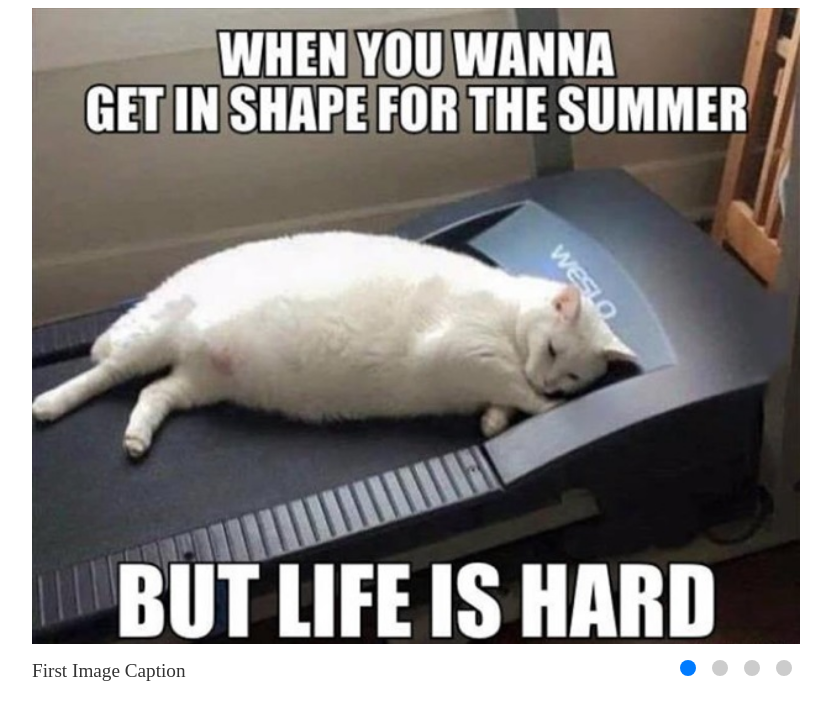
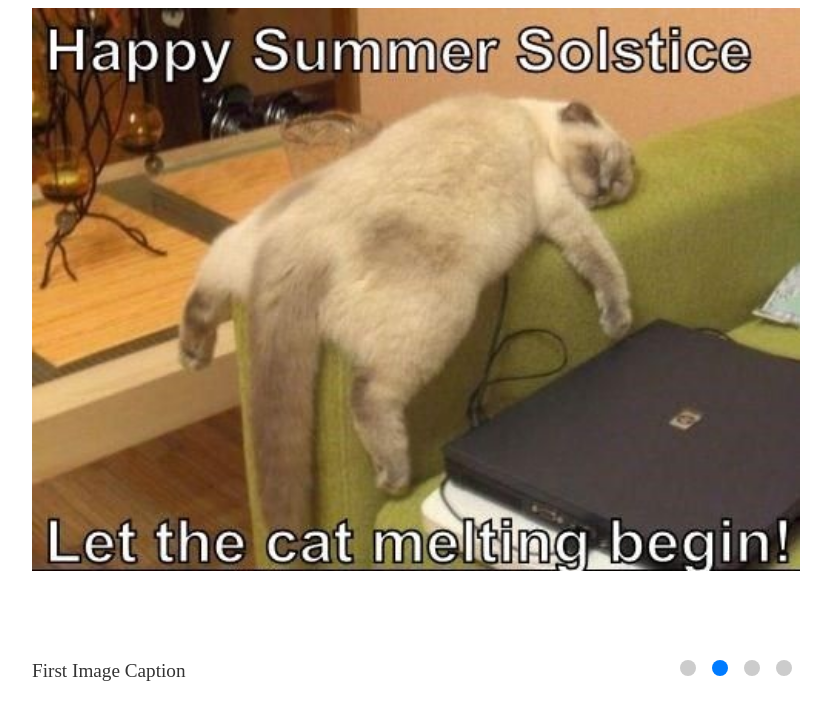
Before and after one commit to Sinichka22/cssMemeSlider, a plain HTML site: page cssMemeSlider/index.html in a window 1280 px wide. Both pictures are taken after a click on the button 944 px from the left and 667 px from the top of the page. Shown: the whole page, without its empty margins (224-1055 px from the left). Drawn offline with Linux system fonts and the light colour scheme.

Commit message:
feat: add script.js (Sun, Sep 15, 2024 10:21:55 PM)

```diff
--- a/cssMemeSlider/index.html
+++ b/cssMemeSlider/index.html
@@ -38,5 +38,6 @@
               </div>
         </div>
       </div>
+      <script src="script.js"></script>
 </body>
 </html>
--- /dev/null
+++ b/cssMemeSlider/script.js
@@ -0,0 +1,25 @@
+const slider = document.querySelector('.slider');
+const sliderItems = document.querySelectorAll('.slider-item');
+const dots = document.querySelectorAll('.dot');
+
+let currentIndex = 0;
+
+function updateSlider() {
+  const offset = -currentIndex * 100;
+  sliderItems.forEach(item => {
+    item.style.transform = `translateX(${offset}%)`;
+  });
+
+  dots.forEach(dot => dot.classList.remove('active'));
+  dots[currentIndex].classList.add('active');
+}
+
+
+dots.forEach((dot, index) => {
+  dot.addEventListener('click', () => {
+    currentIndex = index;
+    updateSlider();
+  });
+});
+
+updateSlider();
```
